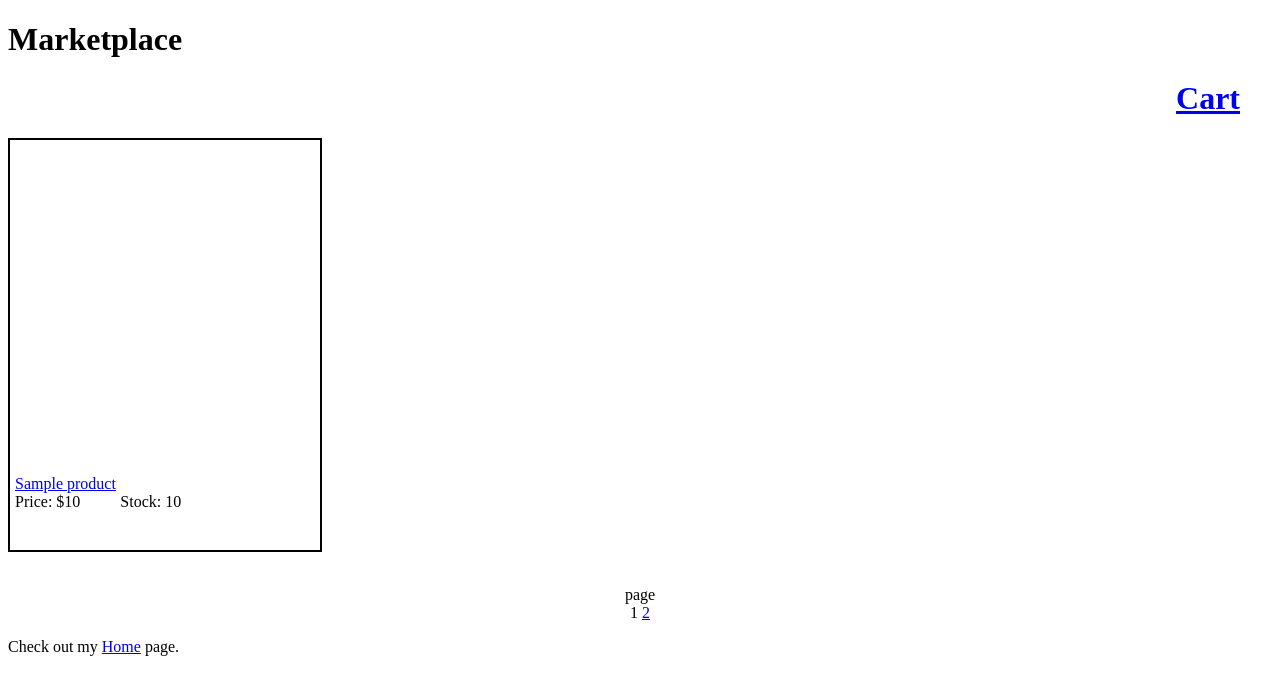
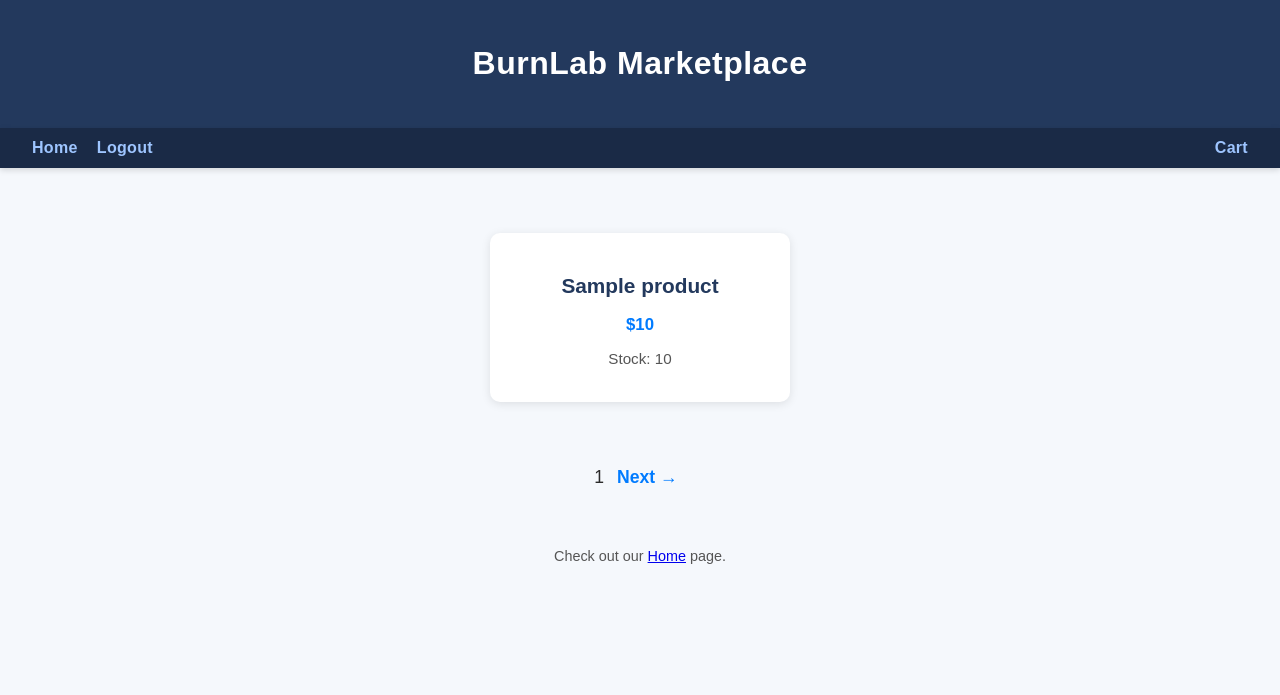
Before and after one commit to MaddoxHodges/SE_E-Commerce_Project, a Django app: page /marketplace/ in a window 1280 px wide. Shown: the top 695 px of the page. Run offline with Django 5.2, Linux system fonts and the light colour scheme; tables that the repository leaves empty hold one stand-in row (values such as "Sample post").

Commit message:
Updated marketplace interface

```diff
--- a/letsLearn/templates/marketplace.html
+++ b/letsLearn/templates/marketplace.html
@@ -3,55 +3,201 @@
 <head>
   <meta charset="UTF-8">
   <meta name="viewport" content="width=device-width, initial-scale=1.0">
-    <title>Marketplace</title>
+  <title>BurnLab – Marketplace</title>
 
+  <style>
+    :root {
+      --burn-dark: #1a2a46;
+      --burn-mid: #23395d;
+      --burn-accent: #007bff;
+      --burn-light: #9ec5ff;
+      --burn-bg: #f5f8fc;
+    }
+
+    body {
+      background: var(--burn-bg);
+      color: #2b2b2b;
+      font-family: "Source Sans Pro", sans-serif;
+      margin: 0;
+    }
+
+    /* --- Header --- */
+    header {
+      background: var(--burn-mid);
+      color: #fff;
+      text-align: center;
+      padding: 1.5rem 0;
+      letter-spacing: 0.5px;
+      box-shadow: 0 2px 8px rgba(0, 0, 0, 0.2);
+    }
+
+    /* --- Navigation Bar --- */
+    nav {
+      background: var(--burn-dark);
+      display: flex;
+      justify-content: space-between;
+      align-items: center;
+      padding: 0.7rem 2rem;
+      box-shadow: 0 2px 6px rgba(0, 0, 0, 0.15);
+    }
+
+    .nav-left, .nav-right {
+      display: flex;
+      align-items: center;
+      gap: 1.2rem;
+    }
+
+    nav a {
+      color: var(--burn-light);
+      text-decoration: none;
+      font-weight: 600;
+      letter-spacing: 0.3px;
+      font-size: 1rem;
+      transition: color 0.25s ease;
+    }
+
+    nav a:hover {
+      color: #fff;
+    }
+
+    /* --- Product Cards --- */
+    .product-container {
+      text-align: center;
+      margin: 50px auto;
+      max-width: 1200px;
+    }
+
+    .product-card {
+      display: inline-block;
+      background: #fff;
+      border-radius: 10px;
+      box-shadow: 0 2px 10px rgba(0, 0, 0, 0.1);
+      width: 260px;
+      margin: 15px;
+      padding: 20px;
+      text-align: center;
+      transition: transform 0.2s ease, box-shadow 0.3s ease;
+      cursor: pointer;
+    }
+
+    .product-card:hover {
+      transform: translateY(-6px);
+      box-shadow: 0 6px 20px rgba(0,0,0,0.2);
+    }
+
+    .product-card h3 {
+      color: var(--burn-mid);
+      font-size: 1.3rem;
+      margin-bottom: 10px;
+    }
+
+    .price {
+      color: var(--burn-accent);
+      font-weight: 700;
+      font-size: 1.05rem;
+      margin-bottom: 6px;
+    }
+
+    .stock {
+      font-size: 0.95rem;
+      color: #555;
+    }
+
+    .out-of-stock {
+      color: crimson;
+      font-weight: 600;
+    }
+
+    .no-products {
+      text-align: center;
+      background: #fff;
+      margin: 60px auto;
+      width: 60%;
+      padding: 40px;
+      border-radius: 10px;
+      box-shadow: 0 2px 10px rgba(0, 0, 0, 0.1);
+      font-size: 1.2rem;
+      color: #555;
+      font-weight: 500;
+    }
+
+    /* --- Pagination --- */
+    .pagination {
+      text-align: center;
+      margin: 50px 0;
+      font-size: 1.1rem;
+    }
+
+    .pagination a {
+      color: var(--burn-accent);
+      text-decoration: none;
+      margin: 0 8px;
+      font-weight: 600;
+      transition: color 0.3s;
+    }
+
+    .pagination a:hover {
+      color: #0056b3;
+      text-decoration: underline;
+    }
+
+    footer {
+      text-align: center;
+      margin: 60px 0 20px 0;
+      color: #555;
+      font-size: 0.9rem;
+    }
+  </style>
 </head>
+
 <body>
-    <h1>Marketplace</h1>
-    <h1 style="text-align: right">
-         <a href="http://127.0.0.1:8000/cart/">Cart</a>&nbsp;&nbsp;&nbsp;&nbsp;
-    </h1>
+  <header>
+    <h1>BurnLab Marketplace</h1>
+  </header>
+
+  <nav>
+    <div class="nav-left">
+      <a href="/home">Home</a>
+      <a href="/logout">Logout</a>
+    </div>
+    <div class="nav-right">
+      <a href="http://127.0.0.1:8000/cart/">Cart</a>
+    </div>
+  </nav>
+
+  <!-- Dynamic Product Grid -->
+  <div class="product-container">
+    {% if grid %}
       {% for row in grid %}
         {% for product in row %}
-                <div style=
-                            "
-                            padding: 5px;
-                            display: table-cell;
-                            vertical-align: bottom;
-                            width: 300px;
-                            height: 400px;
-                            border: 2px solid black;">
-                    <p>
-                        <a href="details?product_id={{product.id}}">{{product.title}}</a> <br>
-                        Price: ${{product.price}} &nbsp;&nbsp;&nbsp;&nbsp;&nbsp;&nbsp;&nbsp;&nbsp;
+          <div class="product-card" onclick="window.location='details?product_id={{product.id}}'">
+            <h3>{{ product.title }}</h3>
+            <p class="price">${{ product.price }}</p>
             {% if product.stock_qty <= 0 %}
-                                OUT OF STOCK
+              <p class="stock out-of-stock">Out of Stock</p>
             {% else %}
-                                Stock: {{product.stock_qty}}
+              <p class="stock">Stock: {{ product.stock_qty }}</p>
             {% endif %}
-                        <br> <br>
-                    </p>
+          </div>
+        {% endfor %}
+      {% endfor %}
+    {% else %}
+      <div class="no-products">
+        <p>No items available currently.</p>
+      </div>
+    {% endif %}
   </div>
 
-                <div style=
-                    "
-                    display: table-cell;
-                    width: 20px;
-                    height: 400px;
-                    border: 0px solid black;">
+  <div class="pagination">
+    {% if prev_page >= 1 %}
+      <a href="?page={{ prev_page }}">← Previous</a>
+    {% endif %}
+    <span>{{ page }}</span>
+    <a href="?page={{ next_page }}">Next →</a>
   </div>
-            {% endfor %}
-            <br>
-    {% endfor %}
 
-    <p style="text-align: center">
-        page<br>
-        {% if prev_page >= 1 %}
-            <a href="?page={{prev_page}}">{{prev_page}}  </a>
-        {% endif %}
-        {{page}}  <a href="?page={{next_page}}">{{next_page}}</a>
-    </p>
-    <p>Check out my <a href="/home">Home</a> page.</p>
-    </h2>
+  <footer>
+    <p>Check out our <a href="/home">Home</a> page.</p>
+  </footer>
 </body>
 </html>
```
Lines whose indentation alone changed are shown as unchanged.
